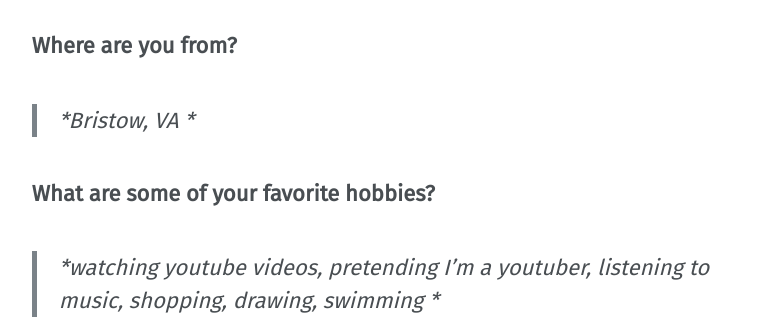
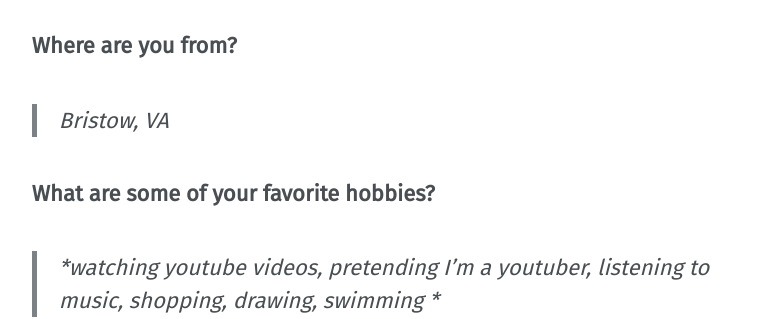
Before and after one commit to vtfasa/vtfasa.github.io, a Jekyll site: the page built from _pages/officers/hospitality.md, in a window 1280 px wide and 900 px high, scrolled down 374 px. Shown: the part 153-472 px from the top of the window, without its empty margins (252-1035 px from the left). Built offline with Jekyll 4.4.1, drawn with Linux system fonts in a browser that asks for light colours; some web fonts are replaced.

```diff
--- a/_pages/officers/hospitality.md
+++ b/_pages/officers/hospitality.md
@@ -23,7 +23,7 @@ permalink: /officers/hospitality/
 > Is it hot in here or is it just you?
 
 ### **Where are you from?**
-> *Bristow, VA *
+> Bristow, VA
 
 ### **What are some of your favorite hobbies?**
 
```
